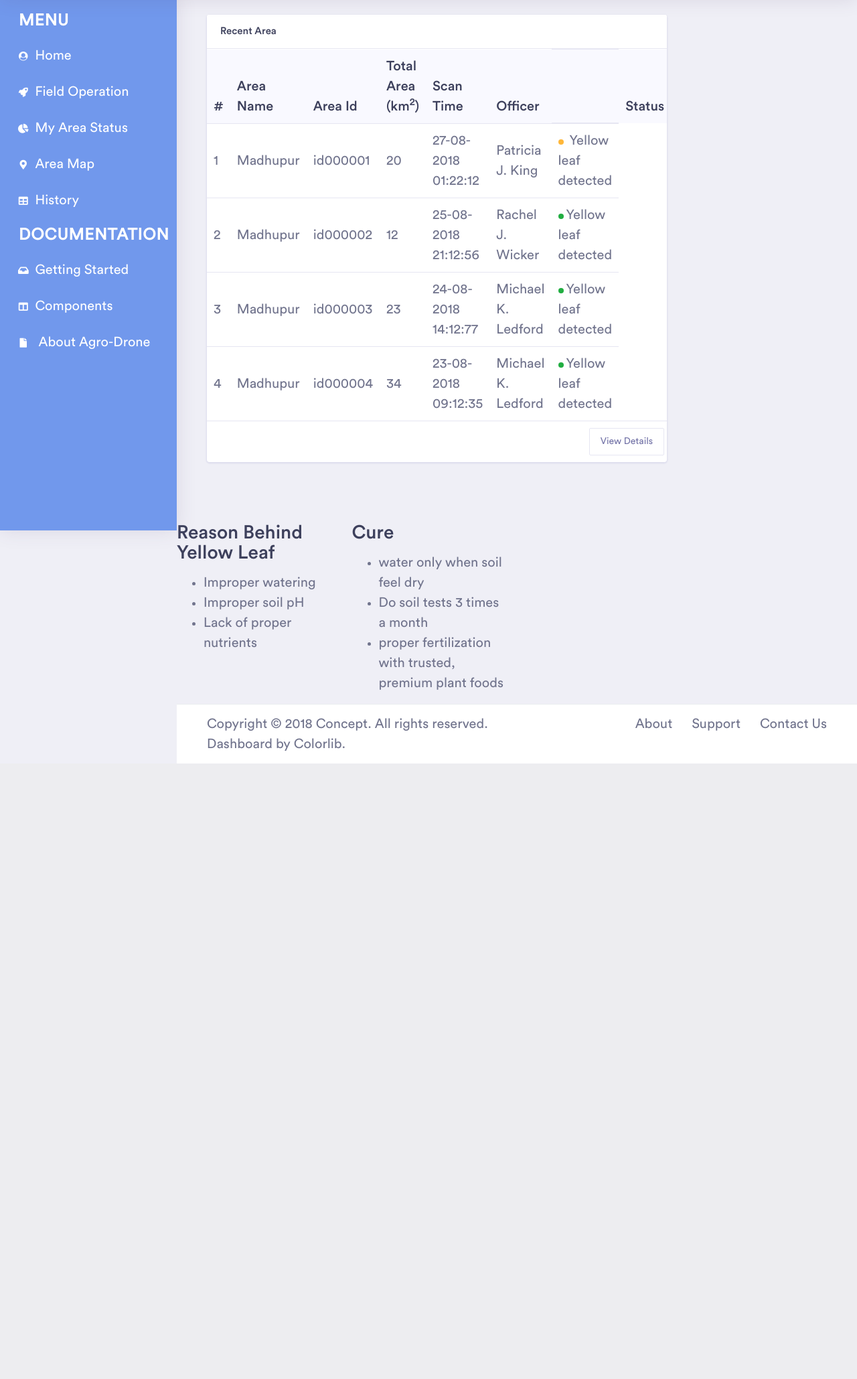
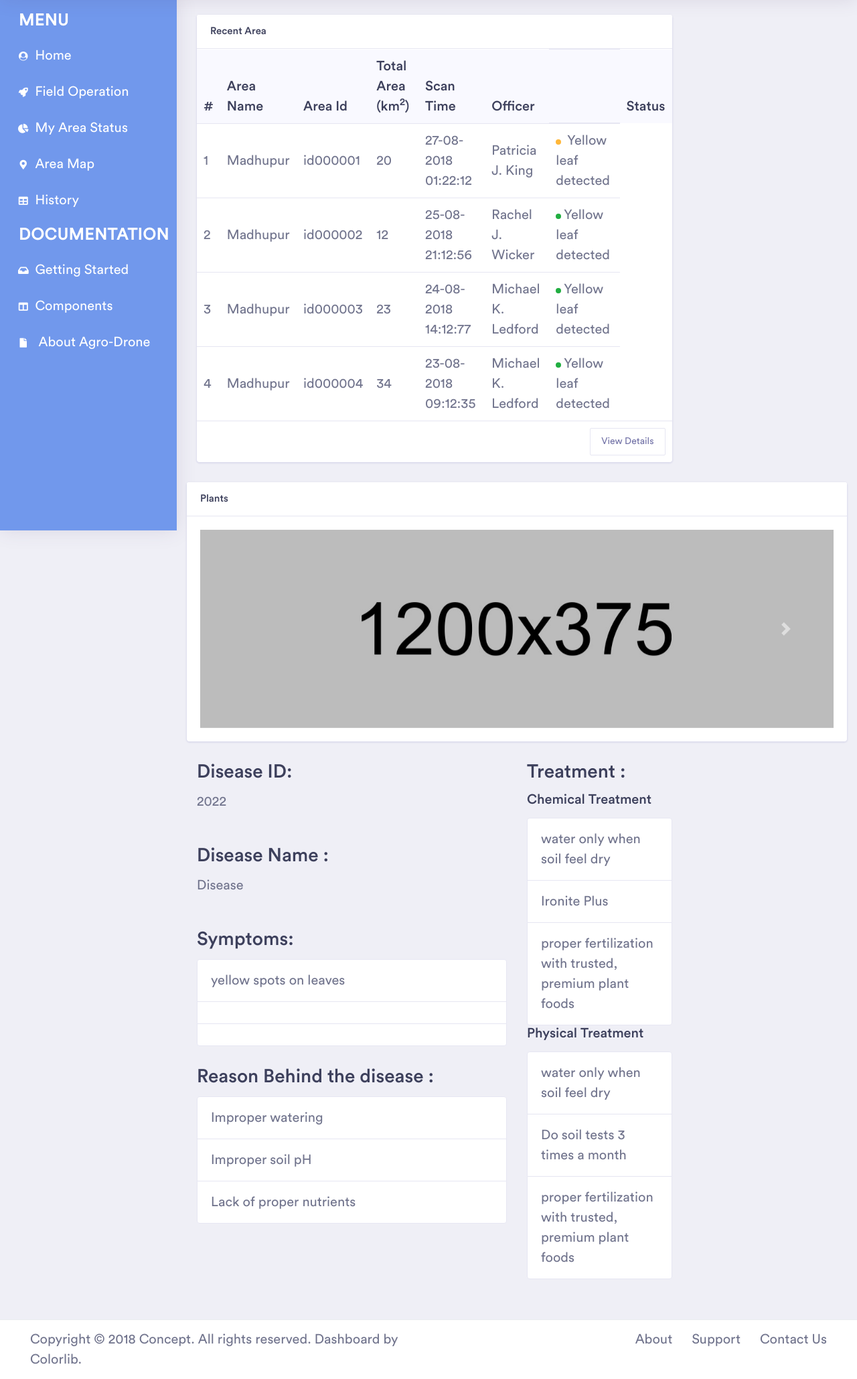
Before and after one commit to Tamim365/Agro-Drone, a Flask app: page /area-status in a window 1280 px wide. Shown: the part 68-2127 px from the top of the page at 67% size. Before the commit the page ends 1208 px from the top, so only its background shows below. Run offline with Flask 2, Linux system fonts and the light colour scheme; some libraries are stand-ins or nearby versions; some web fonts are replaced.

Commit message:
push again

```diff
--- a/Dashboard/app.py
+++ b/Dashboard/app.py
@@ -1,9 +1,9 @@
 from flask import Flask, render_template, send_from_directory, Response
-from database import client
+
 
 app = Flask(__name__, static_url_path='')
 
-print(client)
+
 
 @app.route('/<path:path>')
 def send_static(path):
@@ -23,7 +23,7 @@ def area_map():
     return render_template('area_map.html')
 @app.route('/history')
 def history():
-    return render_template('history.html', client=client)
+    return render_template('history.html')
 
 if __name__ == "__main__":
     app.run(host='0.0.0.0', port=8000, debug=True, threaded=True)
--- a/Dashboard/templates/area_status.html
+++ b/Dashboard/templates/area_status.html
@@ -11,6 +11,8 @@
     <link href="../assets/vendor/fonts/circular-std/style.css" rel="stylesheet">
     <link rel="stylesheet" href="../assets/libs/css/style.css">
     <link rel="stylesheet" href="../assets/vendor/fonts/fontawesome/css/fontawesome-all.css">
+    <link href="../assets/vendor/fonts/circular-std/style.css" rel="stylesheet">
+
 </head>
 
 <body>
@@ -34,9 +36,6 @@
         <div class="dashboard-wrapper">
             <div class="container-fluid dashboard-content">
                 <div class="row">
-                    <div class="col-xl-12 col-lg-12 col-md-12 col-sm-12 col-12">
-                        <!-- <h3 class="text-center">Content goes here!</h3> -->
-
                         <div class="col-xl-9 col-lg-12 col-md-6 col-sm-12 col-12">
                             <div class="card">
                                 <h5 class="card-header">Recent Area</h5>
@@ -100,32 +99,75 @@
                                 </div>
                             </div>
                         </div>
-
+                        <div class="card">
+                            <h5 class="card-header">Plants</h5>
+                            <div class="card-body">
+                                <div id="carouselExampleControls" class="carousel slide" data-ride="carousel">
+                                    <div class="carousel-inner">
+                                        <div class="carousel-item active">
+                                            <img class="d-block w-100" src="../assets/images/card-img-1.jpg" alt="First slide">
+                                        </div>
+                                        <div class="carousel-item">
+                                            <img class="d-block w-100" src="../assets/images/card-img-2.jpg" alt="Second slide">
+                                        </div>
+                                        <div class="carousel-item">
+                                            <img class="d-block w-100" src="../assets/images/card-img-3.jpg" alt="Third slide">
+                                        </div>
+                                    </div>
+                                    <a class="carousel-control-prev" href="#carouselExampleControls" role="button" data-slide="prev">
+                                   <span class="carousel-control-prev-icon" aria-hidden="true"></span>
+                                         <span class="sr-only">Previous</span>   </a>
+                                    <a class="carousel-control-next" href="#carouselExampleControls" role="button" data-slide="next">
+                                       <span class="carousel-control-next-icon" aria-hidden="true"></span>
+                                   <span class="sr-only">Next</span>  </a>
                                 </div>
                             </div>
                         </div>
+
+                    </div>
                     <div class="row">
-                <div class="col-xl-3 col-lg-6 col-md-6 col-sm-12 col-12">
-                    <h2>Reason Behind Yellow Leaf</h2>
+                        <div class="col-xl-6 col-lg-6 col-md-6 col-sm-12 col-12">
+                            <h2>Disease ID: </h2>
+                            <p id="iddd">1620</p>
+                            <br>
+                            <h2>Disease Name :</h2>
+                            <p id="nameee">Yellow Leaf</p>
+                            <br>
+                            <h2>Symptoms:</h2>
 
-                        <ul>
-                            <li>Improper watering</li>
-                            <li>Improper soil pH</li>
-                            <li>Lack of proper nutrients</li>
+                                <ul id="items1" class="list-group">
+                                    <li class="list-group-item">yellow spots on leaves</li>
+                                    <li class="list-group-item"></li>
+                                    <li class="list-group-item"></li>
+                                </ul>
+                            <br>
+                            <h2>Reason Behind the disease :</h2>
+
+                                <ul id="items2" class="list-group">
+                                    <li class="list-group-item">Improper watering</li>
+                                    <li class="list-group-item">Improper soil pH</li>
+                                    <li class="list-group-item">Lack of proper nutrients</li>
                                 </ul>
                         </div>
                         <div class="col-xl-3 col-lg-6 col-md-6 col-sm-12 col-12">
-                    <h2>Cure</h2>
-
-                        <ul>
-                            <li>water only when soil feel dry</li>
-                            <li>Do soil tests 3 times a month</li>
-                            <li>proper fertilization with trusted, premium plant foods</li>
+                            <h2>Treatment :</h2>
+                                <h3>Chemical Treatment</h3>
+                                    <ul id="items3" class="list-group">
+                                        <li class="list-group-item">water only when soil feel dry</li>
+                                        <li class="list-group-item">Ironite Plus</li>
+                                        <li class="list-group-item">proper fertilization with trusted, premium plant foods</li>
+                                    </ul>
+                                <h3>Physical Treatment</h3>
+                                    <ul id="items4" class="list-group">
+                                        <li class="list-group-item">water only when soil feel dry</li>
+                                        <li class="list-group-item">Do soil tests 3 times a month</li>
+                                        <li class="list-group-item">proper fertilization with trusted, premium plant foods</li>
                                     </ul>
                         </div>
+                    </div>
+                </div>
+            </div>
 
-
-            </div>
 
             <!-- ============================================================== -->
             <!-- footer -->
@@ -140,8 +182,10 @@
     <!-- Optional JavaScript -->
     <script src="../assets/vendor/jquery/jquery-3.3.1.min.js"></script>
     <script src="../assets/vendor/bootstrap/js/bootstrap.bundle.js"></script>
+    <script src="../assets/vendor/bootstrap/js/bootstrap.bundle.js"></script>
     <script src="../assets/vendor/slimscroll/jquery.slimscroll.js"></script>
     <script src="../assets/libs/js/main-js.js"></script>
+    <script src="info.js"></script>
 </body>
 
 </html>
--- a/Dashboard/templates/history.html
+++ b/Dashboard/templates/history.html
@@ -45,7 +45,7 @@
                 <div class="row">
                     <div class="col-xl-12 col-lg-12 col-md-12 col-sm-12 col-12">
                         <h3 class="text-center">Content goes here!</h3>
-                        <h1>{% print(client.list_database_names()) %}</h1>
+
                     </div>
                 </div>
             </div>
--- /dev/null
+++ b/Dashboard/templates/info.js
@@ -0,0 +1,19 @@
+// area status file
+
+var idno = document.getElementById('iddd');
+idno.textContent='2022';
+var nameno = document.getElementById('nameee');
+nameno.textContent='Disease';
+
+var symptoms=document.getElementById('items1');
+symptoms[1].textContent='yellow yellow';
+//console.log(items[1]);
+
+var reasons = document.getElementById('items2');
+reasons[1].textContent = 'Lack of proper watering';
+
+var chem_treat = document.getElementById('items3');
+chem_treat[1].textContent = 'fertilize';
+
+var phy_treat = document.getElementById('items4');
+phy_treat[1].textContent = 'Do soil tests';
```
Also changed, not shown: Dashboard/database.py (deleted, +0 -8 lines). Lines whose indentation alone changed are shown as unchanged.
